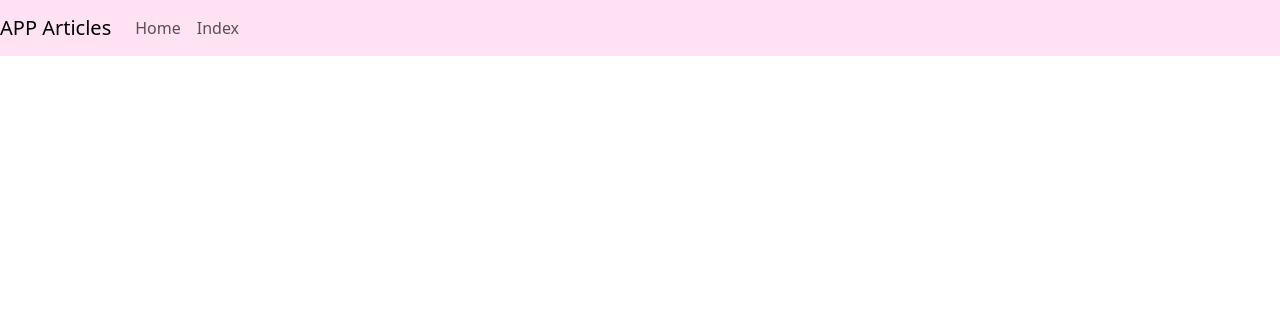
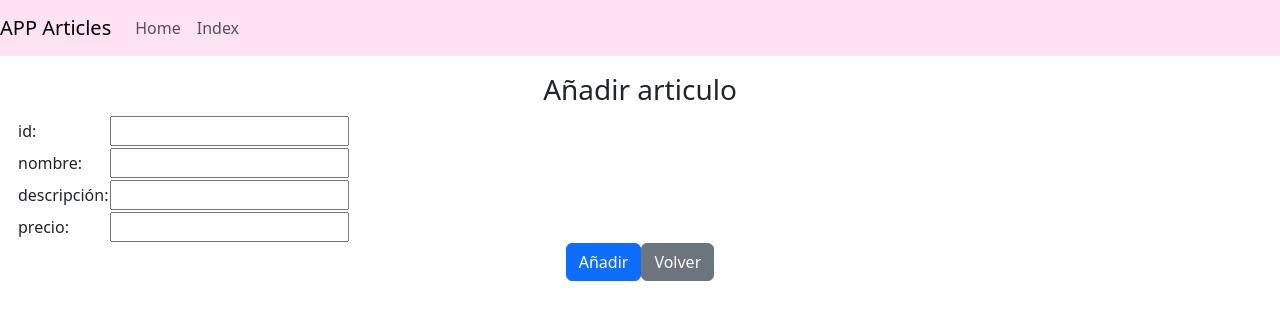
Before and after one commit to SergiNMG/dwc_angular-prac-1, an Angular app: page /addarticle in a window 1280 px wide. Before the commit this address led to /. Shown: the top 320 px of the page. Built offline with nearby package versions, Linux system fonts and the light colour scheme.

Commit message:
Navigate to router added

```diff
--- /dev/null
+++ b/src/app/add-article/add-article.component.html
@@ -0,0 +1,27 @@
+<div class="alert alert-sucess" role="alert">
+    <h3 class="text-center">Añadir articulo</h3>
+    <div>
+        <table>
+            <tr>
+                <td>id: </td>
+                <td><input type="text" [(ngModel)]="codigo"></td>
+            </tr>
+            <tr>
+                <td>nombre: </td>
+                <td><input type="text" [(ngModel)]="nombre"></td>
+            </tr>
+            <tr>
+                <td>descripción: </td>
+                <td><input type="text" [(ngModel)]="descripcion"></td>
+            </tr>
+            <tr>
+                <td>precio: </td>
+                <td><input type="text" [(ngModel)]="precio"></td>
+            </tr>
+        </table>
+    </div>
+    <div class="text-center">
+        <button (click)="addArticle()" class="btn btn-primary">Añadir</button>
+        <button (click)="navigateTo('article5')" class="btn btn-secondary">Volver</button>
+    </div>
+</div>
--- /dev/null
+++ b/src/app/add-article/add-article.component.ts
@@ -0,0 +1,41 @@
+import { Component } from '@angular/core';
+import { Article } from '../models/article';
+import { ArticleService } from '../services/article.service';
+import { Router } from '@angular/router';
+
+@Component({
+  selector: 'app-add-article',
+  templateUrl: './add-article.component.html',
+  styleUrls: ['./add-article.component.css']
+})
+export class AddArticleComponent {
+
+  articles!: Article[];
+  articleNew!: Article;
+
+  constructor(private articleService: ArticleService,
+    private router: Router) { }
+
+  ngOnInit() {
+    this.articles = this.articleService.getArticulos();
+  }
+
+  codigo!: string
+  nombre!: string
+  descripcion!: string
+  precio!: number
+
+  addArticle() {
+    let articleNew: Article = {
+      codigo: this.codigo,
+      nombre: this.nombre,
+      descripcion: this.descripcion,
+      precio: this.precio
+    }
+    this.articleService.addArticulo(articleNew);
+  }
+
+  navigateTo(route: string) {
+    this.router.navigate([route]);
+  }
+}
--- a/src/app/app-routing.module.ts
+++ b/src/app/app-routing.module.ts
@@ -7,6 +7,7 @@ import { Article4Component } from './article4/article4.component';
 import { Article5Component } from './article5/article5.component';
 import { IndexComponent } from './index/index.component';
 import { HomeComponent } from './home/home.component';
+import { AddArticleComponent } from './add-article/add-article.component';
 
 const routes: Routes = [
   { path: '', component: HomeComponent },
@@ -15,7 +16,8 @@ const routes: Routes = [
   { path: 'article2', component: Article2Component },
   { path: 'article3', component: Article3Component },
   { path: 'article4', component: Article4Component },
-  { path: 'article5', component: Article5Component }
+  { path: 'article5', component: Article5Component },
+  { path: 'addarticle', component: AddArticleComponent }
 ];
 
 @NgModule({
--- a/src/app/app.module.ts
+++ b/src/app/app.module.ts
@@ -13,6 +13,7 @@ import { Article5Component } from './article5/article5.component';
 import { IndexComponent } from './index/index.component';
 import { HeaderComponent } from './header/header.component';
 import { HomeComponent } from './home/home.component';
+import { AddArticleComponent } from './add-article/add-article.component';
 
 @NgModule({
   declarations: [
@@ -25,7 +26,8 @@ import { HomeComponent } from './home/home.component';
     Article5Component,
     IndexComponent,
     HeaderComponent,
-    HomeComponent
+    HomeComponent,
+    AddArticleComponent
   ],
   imports: [
     BrowserModule,
--- a/src/app/article5/article5.component.html
+++ b/src/app/article5/article5.component.html
@@ -1,3 +1,8 @@
+<br>
+<div class="text-center">
+    <button (click)="navigateTo('/addarticle')" class="btn btn-success">Añadir</button>
+</div>
+<br>
 <div class="row">
     <div class="col-4">
         <table class="table">
@@ -50,27 +55,3 @@
         <button (click)="cancel()" class="btn btn-success"></button>
     </div>
 </div>
-<div class="alert alert-sucess" role="alert">
-    <h3 class="text-center">Añadir articulo</h3>
-    <table>
-        <tr>
-            <td>id: </td>
-            <td><input type="text" [(ngModel)]="codigo"></td>
-        </tr>
-        <tr>
-            <td>nombre: </td>
-            <td><input type="text" [(ngModel)]="nombre"></td>
-        </tr>
-        <tr>
-            <td>descripción: </td>
-            <td><input type="text" [(ngModel)]="descripcion"></td>
-        </tr>
-        <tr>
-            <td>precio: </td>
-            <td><input type="text" [(ngModel)]="precio"></td>
-        </tr>
-    </table>
-    <div>
-        <button (click)="addArticle()" class="btn btn-primary">Añadir</button>
-    </div>
-</div>
--- a/src/app/article5/article5.component.ts
+++ b/src/app/article5/article5.component.ts
@@ -1,6 +1,7 @@
 import { Component, Input } from '@angular/core';
 import { ArticleService } from '../services/article.service';
 import { Article } from '../models/article';
+import { Router } from '@angular/router';
 
 
 @Component({
@@ -12,14 +13,14 @@ export class Article5Component {
 
   articles!: Article[];
 
-  constructor(private articleService: ArticleService) { }
+  constructor(private articleService: ArticleService,
+    private router: Router) { }
 
   ngOnInit() {
     this.articles = this.articleService.getArticulos()
   }
 
   articleSelected!: Article | null;
-  articleNew!: Article;
 
   codigo!: string
   nombre!: string
@@ -53,16 +54,6 @@ export class Article5Component {
     this.cancel()
   }
 
-  addArticle() {
-    let articleNew: Article = {
-      codigo: this.codigo,
-      nombre: this.nombre,
-      descripcion: this.descripcion,
-      precio: this.precio
-    }
-    this.articleService.addArticulo(articleNew);
-  }
-
   deleteArticle(id: string) {
     this.articleService.deleteArticulo(id);
   }
@@ -71,4 +62,8 @@ export class Article5Component {
     this.articleSelected = null;
   }
 
+  navigateTo(route: string) {
+    this.router.navigate([route])
+  }
+
 }
--- a/src/app/index/index.component.html
+++ b/src/app/index/index.component.html
@@ -1,6 +1,6 @@
 <br>
 <div class="alert alert-secondary" role="alert">
-    <a routerLink="/article1" style="color: #7d7576;"><span><b>Article 1:</b></span> Show all articles</a>
+    <a routerLink="/article" style="color: #7d7576;"><span><b>Article 1:</b></span> Show all articles</a>
 </div>
 <div class="alert alert-secondary" role="alert">
     <a routerLink="/article2" style="color: #7d7576;"><span><b>Article 2:</b></span> Search article by codigo</a>
```
Also changed, not shown: src/app/add-article/add-article.component.css (added), 1 other file (tests, documents, lock files or other folders).
